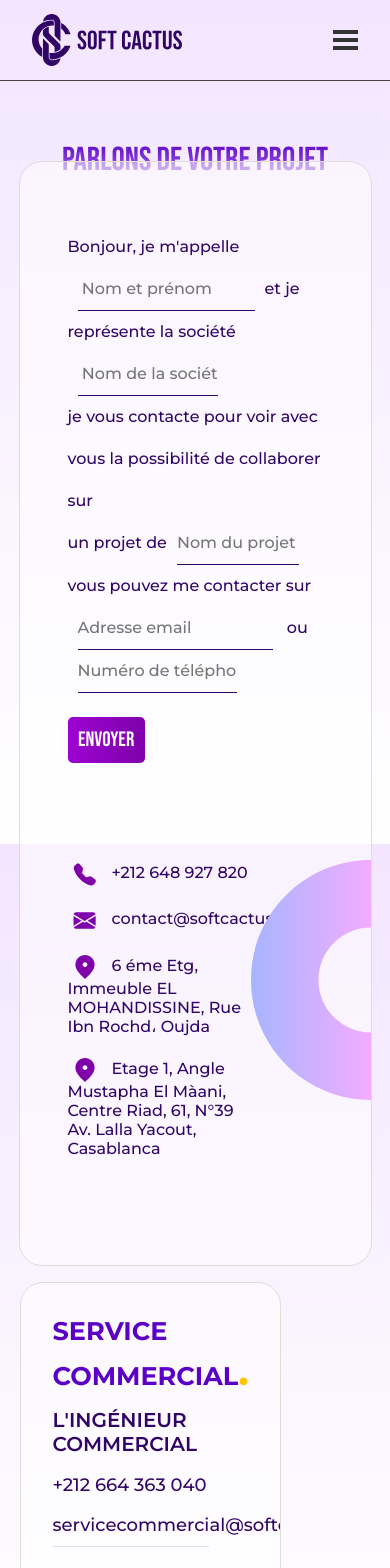
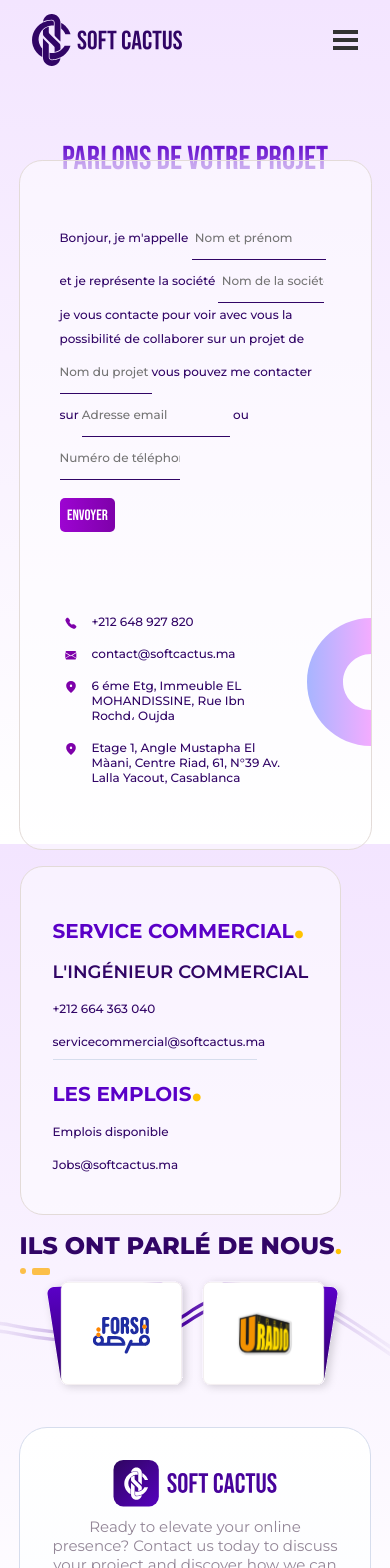
Before and after one commit to SOFT-CACTUS-INTERN/Soft-Cactus, a React (Vite) app in the folder Cactus-Front/: page /contact in a window 390 px wide. Shown: the top 1568 px of the page. Built offline with nearby package versions, Linux system fonts and the light colour scheme.

Commit message:
responsive contact | need the gallery

```diff
--- a/Cactus-Front/src/Components/ContactBox.jsx
+++ b/Cactus-Front/src/Components/ContactBox.jsx
@@ -24,11 +24,11 @@ const ContactBox = ()=>{
                             <input type="text" name="fullName" id="fullName" size="18" placeholder=' Nom et prénom ' />
                             <label htmlFor="societyName">et je représente la société </label>
                             <input type="text" name="societyName" id="societyName" size="14" placeholder=' Nom de la société '/>
-                                <p>je vous contacte pour voir avec vous la possibilité de collaborer sur</p>
-                            <label htmlFor="projectName"> un projet de</label>
+                                je vous contacte pour voir avec vous la possibilité de collaborer sur
+                            <label htmlFor="projectName"> un projet de </label>
                             <input type="text" name="projectName" id="projectName" size="12" placeholder='Nom du projet' />
                             <label htmlFor="email">vous pouvez me contacter sur </label>
-                            <input type="email" name="email" id="email"  placeholder='Adresse email'/> ou
+                            <input type="email" name="email" id="email"  placeholder='Adresse email'/>  ou  &nbsp;
                             <input type="tel" name="number" id="number" size="16" placeholder='Numéro de téléphone'/>
                         <br />
                         <div className={contactBox.bouton}>
@@ -42,8 +42,10 @@ const ContactBox = ()=>{
                             <p className={contactBox.contactItem} style={{ paddingRight: '5em' }}><img src={phone} alt="num : " /><a href="tel:+212 648 927 820">+212 648 927 820</a></p>
                             <p className={contactBox.contactItem}><img src={email} alt="email : " /><a href="mailto:contact@softcactus.ma">contact@softcactus.ma</a></p>
                         </div>
-                            <p className={contactBox.contactItem}><img src={localisation} alt="Local Oujda : " />6 éme Etg, Immeuble EL MOHANDISSINE, Rue Ibn Rochd، Oujda</p>
-                            <p className={contactBox.contactItem}><img src={localisation} alt="Local Casa : " />Etage 1, Angle Mustapha El Màani, Centre Riad, 61, N°39 Av. Lalla Yacout, Casablanca </p>
+                        <div className={contactBox.localContainer}>
+                            <p className={contactBox.localItem}><img src={localisation} alt="Local Oujda : "  />6 éme Etg, Immeuble EL MOHANDISSINE, Rue Ibn Rochd، Oujda</p>
+                            <p className={contactBox.localItem}><img src={localisation} alt="Local Casa : " />Etage 1, Angle Mustapha El Màani, Centre Riad, 61, N°39 Av. Lalla Yacout, Casablanca </p>
+                        </div>
                     </div>
 
 
--- a/Cactus-Front/src/Components/EmploisCard.jsx
+++ b/Cactus-Front/src/Components/EmploisCard.jsx
@@ -6,7 +6,7 @@ const EmploisCard = ()=>{
         <div className={style.Card}>
             <div className={style.content}>
                 <div className={style.service}>
-                    <h1>SERVICE COMMERCIAL<span className={style.yellowDot}>.</span></h1>
+                    <p className={style.head}>SERVICE COMMERCIAL<span className={style.yellowDot}>.</span></p>
                     <p className={style.job}>l'ingénieur commercial</p>
                     <p><a href="tel:+212 664 363 040">+212 664 363 040</a></p>
                     <p><a href="mailto:servicecommercial@softcactus.ma">servicecommercial@softcactus.ma</a></p>
@@ -14,7 +14,7 @@ const EmploisCard = ()=>{
                 <div className={style.vline} />
                 <div className={style.hline} />
                 <div className={style.emplois}>
-                    <h1>LES EMPLOIS<span className={style.yellowDot}>.</span></h1>
+                    <p className={style.head}>LES EMPLOIS<span className={style.yellowDot}>.</span></p>
                     <p>Emplois disponible</p>
                     <p><a href="https://demo.softcactus.ma/career">Jobs@softcactus.ma</a></p>                </div>
 
--- a/Cactus-Front/src/Styles/contactBox.module.css
+++ b/Cactus-Front/src/Styles/contactBox.module.css
@@ -28,19 +28,21 @@
     white-space: nowrap;
 }
 .bigC{
+    width: 4em;
+    height: auto;
     position: absolute;
     right: 0;
     bottom: 15%;
 }
 .content{
-    padding: 2em 3em;
+    padding: 2em 2.5em 0;
 }
 
 .myform{
     color: #310566;
-    line-height: 42px;
-    font-size: 22.74px; /*if you want it responsive (small for small screens and huge for huge screens change to 4 or 3vw*/
-    font-size: clamp(1rem, 2vw, 1.5rem) !important;
+    line-height: 2em;
+    font-size: 15px; /*if you want it responsive (small for small screens and huge for huge screens change to 4 or 3vw*/
+
     font-weight: 500;
     padding-top: 2em;
 }
@@ -53,10 +55,10 @@
     background-color: transparent;
     color: #00000066;
     line-height: 42px;
-    font-size: 22.74px;
-    font-size: clamp(1rem, 2vw, 1.5rem) !important;
+    font-size: 15px;
+
     font-weight: 500;
-    margin: 0 10px;
+
 }
 .bouton{
     padding:  1.5em 0;
@@ -66,8 +68,8 @@
     cursor: pointer;
     font-family: "Bebas Neue";
     font-weight: 500;
-    font-size: 25px;
-    font-size: clamp(1.3rem, 2vw, 1.5rem) !important;
+    font-size: 15px;
+    font-size: clamp(15px, 2vw, 1.5rem) !important;
     color: #FFFFFF;
     border-radius: 5px;
     padding: 0.5em;
@@ -75,41 +77,50 @@
     background-image: linear-gradient(to right,#9D04D2,#7E01AA);
 }
 .coordonnes{
-    padding: 4em 0;
+    padding: 3.5em 0;
     width: 70%;
 }
 .coordonnes p{
-    font-size: 20px;
-    font-size: clamp(1rem, 2vw, 1.5rem) !important;
+    font-size: 15px;
     font-weight: 500;
     color: #310566;
     padding: 0.7em 0;
 }
 .coordonnes p img{
     padding: 0 5px;
-    width: 24px;
-    height: 24px;
+    width: 1em;
+    height: 1em;
+    max-width: 24px;
+    max-height: 24px;
     vertical-align: middle;
+    margin-right: 10px;
 }
 
- .coordonnes img{
-    margin-right: 10px;
-}
  .coordonnes .contactItem{
   display: inline-block;
 }
  .coordonnes .contactContainer p {
     white-space: nowrap;
 }
+.localItem{
+    width: 100%;
+    padding-left: 2rem !important;
+    text-indent: -2rem;
+    display: block;
+}
+
+
+
  .coordonnes P a{
     text-decoration: none;
     color: #310566;
     font-weight: 500;
 }
 
-@media(max-width: 320px) {
+
+@media(max-width: 510px) {
 .myform,.myform form input,.coordonnes p{
-    font-size: 16px;
+    font-size: 12px;
 }
   /* .coordonnes p{
     font-size: 16px;
--- a/Cactus-Front/src/Styles/emplois.module.css
+++ b/Cactus-Front/src/Styles/emplois.module.css
@@ -1,5 +1,5 @@
 .Card{
-  max-width: 50%;
+  max-width: 70%;
   width: fit-content;
 
     background-color: rgba(255, 255, 255, 0.5);
@@ -28,9 +28,10 @@
     flex-direction: column;
     gap: .5em;
 }
-.Card .content h1{
-    font-size: 25.52px;
+.Card .content .head{
+    font-size: 20px;
     font-weight: 700;
+    white-space: nowrap;
     color: #5A00C7;
     padding-bottom:5px ;
 }
@@ -40,13 +41,15 @@
     color: #FFC300;
 }
 .Card .content .job{
-    font-size: 20px;
+    font-size: 18px;
     font-weight: 600;
     color: #310566;
     text-transform: uppercase;
 }
 .Card .content p,.Card .content a{
-    font-size: 18px;
+    font-size: clamp(12px, 2vw,16px);
+
+    white-space: wrap;
     font-weight: 500;
     color: #310566;
     text-decoration: none;
--- a/Cactus-Front/src/Styles/header.module.css
+++ b/Cactus-Front/src/Styles/header.module.css
@@ -194,7 +194,6 @@ padding:  15px 30px;
   .navBarMobile {
     display: flex;
     height: 3rem; /*height of navbar preferabably make it a variable to use with ham menu*/
-    border-bottom:1px solid rgb(74, 64, 64) ;
     justify-content: space-between;
     align-items: center;
     padding: 1rem 2rem;
--- a/Cactus-Front/src/Styles/pubs.module.css
+++ b/Cactus-Front/src/Styles/pubs.module.css
@@ -2,7 +2,7 @@
   position: relative;
   width: 100%;
   height: auto;
-  border: 1px saddlebrown solid;
+
   display: flex;
   justify-content: center;
   align-items: center;
@@ -14,17 +14,58 @@
     transform: translateY(-5%);
 }
 .waves img{
-    width: 100%;
+    width: 100vw;
+    height: auto;
 }
-
 
 .cardsContainer {
   display: flex;
-  gap: 40px;
+  gap: 1vw;
   z-index: 2;
 }
 
 .cardsContainer img {
   width: 25vw;
+  min-width: 9.5rem;
+  max-width: 30em;
   height: auto;
 }
+
+ /*
+ ----waste of time ------
+
+
+ @media (min-width: 2050px) and (max-width: 3010px) {
+   .waves img{
+  width: 100vw;
+  height: auto;
+  max-height: 70vh;
+  object-fit: cover;
+  display: block;
+ }
+
+}
+ @media (min-width: 3010px) and (max-width: 3500px) {
+   .waves img{
+  width: 100vw;
+  height: auto;
+  max-height: 80vh;
+  object-fit: cover;
+  display: block;
+ }
+
+}
+@media ((min-width: 3500px)) {
+   .waves img{
+  width: 100vw;
+  height: auto;
+  max-height: 90vh;
+  object-fit: cover;
+  display: block;
+ }
+ .cardsContainer {
+  display: flex;
+  gap: 5vw;
+  z-index: 2;
+}
+}  */
--- a/Cactus-Front/src/Styles/special.module.css
+++ b/Cactus-Front/src/Styles/special.module.css
@@ -3,7 +3,7 @@
 }
 
 .text {
-    font-size: clamp(1rem, 4vw, 2.5rem);
+    font-size: clamp(1.5rem, 4vw, 2.5rem);
   font-weight: 800;
   text-transform: uppercase;
   color: #310566;
```
